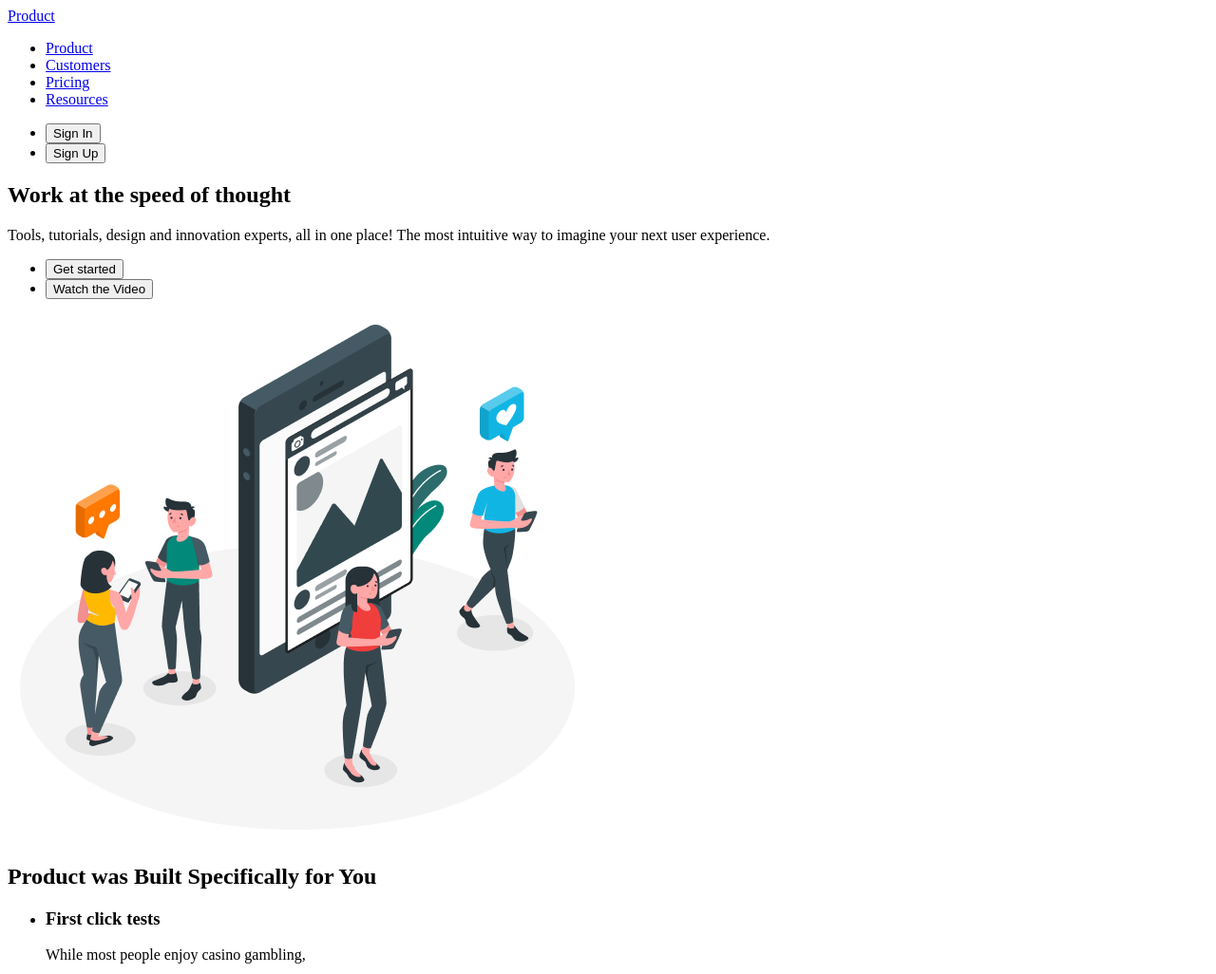
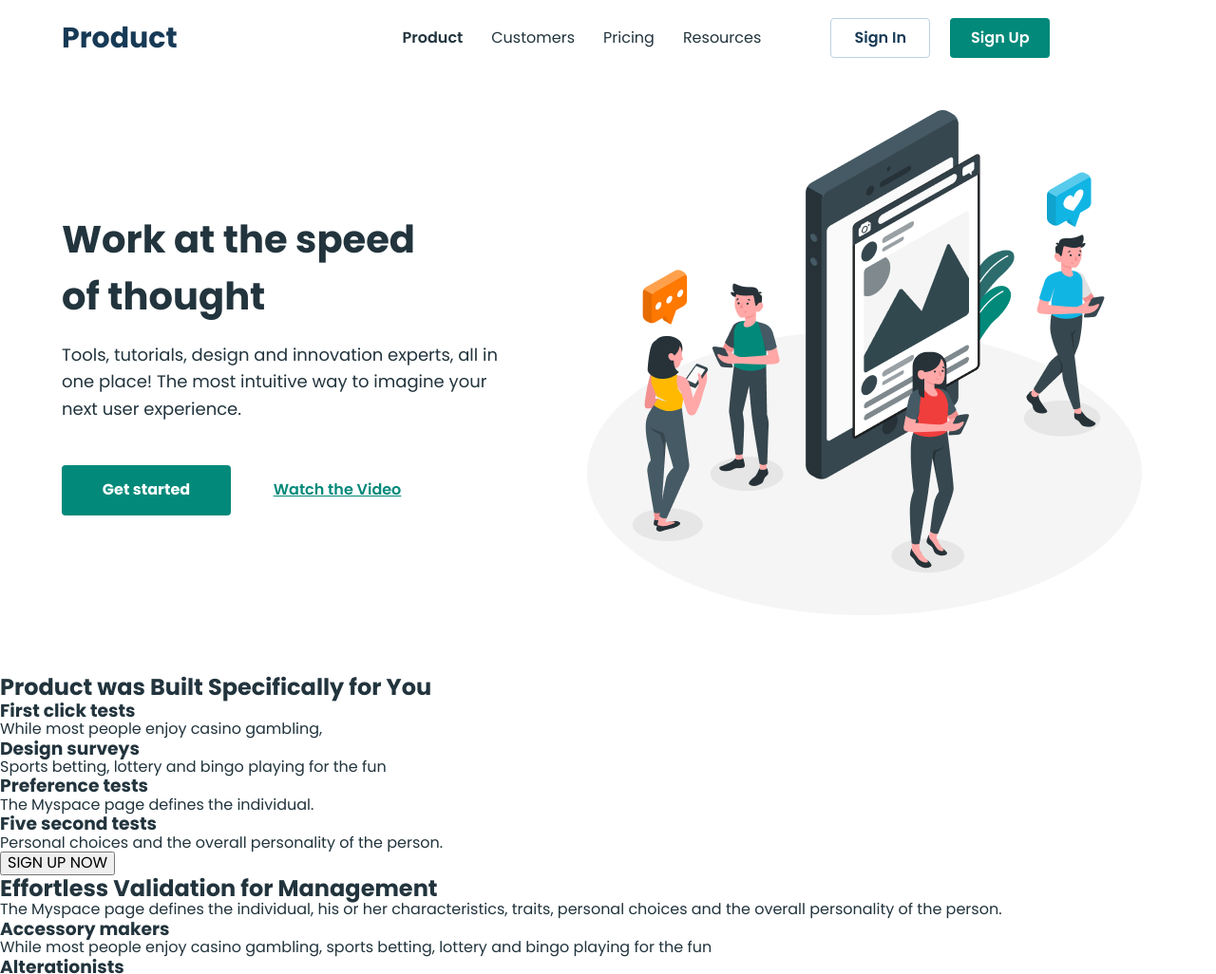
Before and after one commit to Dmitry-Zinchenko89/Business-promotion, a plain HTML site: page index.html in a window 1280 px wide. Shown: the top 1026 px of the page at 95% size. Drawn offline with nearby package versions, Linux system fonts and the light colour scheme.

Commit message:
header section hero

```diff
--- /dev/null
+++ b/css/styles.css
@@ -0,0 +1,138 @@
+body {
+  font-family: "Poppins", sans-serif;
+  color: #22343d;
+  background-color: #fff;
+}
+a {
+  text-decoration: none;
+  color: inherit;
+}
+ul,
+ol {
+  list-style: none;
+  padding: 0;
+  margin: 0;
+}
+h1,
+h2,
+h3,
+h4,
+h5,
+h6,
+p {
+  margin: 0;
+}
+button {
+  cursor: pointer;
+}
+img {
+  display: block;
+}
+.container {
+  max-width: 1150px;
+  padding: 0 20px;
+  margin: 0 auto;
+}
+/* header */
+.header {
+}
+.header .container {
+  display: flex;
+  align-items: center;
+}
+
+.nav {
+  display: flex;
+  align-items: center;
+  margin-right: 73px;
+}
+.logo {
+  font-weight: 700;
+  font-size: 30px;
+  line-height: 0.93333;
+  color: #173a56;
+  margin-right: 237px;
+}
+.nav-list {
+  display: flex;
+  gap: 30px;
+}
+.nav-link {
+  line-height: 1.75;
+  padding: 26px 0;
+  display: block;
+}
+.current {
+  font-weight: 600;
+}
+.header-list-btn {
+  display: flex;
+  gap: 21px;
+}
+.header-btn {
+  font-weight: 600;
+  border-radius: 4px;
+  min-width: 105px;
+  height: 42px;
+}
+.sign-in-btn {
+  border: 1px solid #bcd0e5;
+  background-color: transparent;
+  color: #173a56;
+}
+.sign-up-btn {
+  border: none;
+  background: #02897a;
+  color: #fff;
+}
+/* hero */
+.hero {
+  padding-top: 25px;
+  padding-bottom: 50px;
+}
+.hero-container {
+  display: flex;
+  align-items: center;
+  justify-content: space-between;
+}
+
+.hero-wrap {
+  width: 465px;
+}
+.hero-title {
+  font-size: 40px;
+  line-height: 1.5;
+  width: 400px;
+  margin-bottom: 18px;
+}
+.hero-text {
+  font-size: 18px;
+  line-height: 1.56;
+  margin-bottom: 45px;
+}
+.hero-list-btn {
+  display: flex;
+  align-items: center;
+  gap: 30px;
+}
+
+.started-btn {
+  border-radius: 4px;
+  min-width: 178px;
+  height: 53px;
+  border: none;
+  background: #02897a;
+  font-weight: 700;
+  font-size: 16px;
+  color: #fff;
+}
+.watch-btn {
+  background-color: transparent;
+  border: none;
+  min-width: 164px;
+  height: 23px;
+  font-weight: 600;
+  font-size: 16px;
+  text-decoration: underline;
+  color: #02897a;
+}
--- a/index.html
+++ b/index.html
@@ -4,35 +4,47 @@
     <meta charset="UTF-8" />
     <meta name="viewport" content="width=device-width, initial-scale=1.0" />
     <title>Business-promotion</title>
+    <link rel="preconnect" href="https://fonts.googleapis.com">
+<link rel="preconnect" href="https://fonts.gstatic.com" crossorigin>
+<link href="https://fonts.googleapis.com/css2?family=Inter:opsz,wght@14..32,100..900&family=Montserrat:wght@100..900&family=Poppins:wght@400;500;600;700&display=swap" rel="stylesheet">
+<link rel="stylesheet" href="https://cdnjs.cloudflare.com/ajax/libs/normalize/8.0.1/normalize.min.css" integrity="sha512-NhSC1YmyruXifcj/KFRWoC561YpHpc5Jtzgvbuzx5VozKpWvQ+4nXhPdFgmx8xqexRcpAglTj9sIBWINXa8x5w==" crossorigin="anonymous" referrerpolicy="no-referrer" />
+    <link rel="stylesheet" href="./css/styles.css">
   </head>
   <body>
-    <header>
-      <nav>
-        <a href="./index.html">Product</a>
-        <ul>
-          <li><a href="./index.html">Product</a></li>
-          <li><a href="./customers.html">Customers</a></li>
-          <li><a href="./pricing.html">Pricing</a></li>
-          <li><a href="#">Resources</a></li>
+
+    <header class="header">
+      <div class="container">
+      <nav class="nav">
+        <a class="logo" href="./index.html">Product</a>
+        <ul class="nav-list">
+          <li><a class="nav-link current" href="./index.html">Product</a></li>
+          <li><a class="nav-link" href="./customers.html">Customers</a></li>
+          <li><a class="nav-link" href="./pricing.html">Pricing</a></li>
+          <li><a class="nav-link" href="#">Resources</a></li>
         </ul>
       </nav>
-      <ul>
-        <li><button type="button">Sign In</button></li>
-        <li><button type="button">Sign Up</button></li>
+      <ul class="header-list-btn">
+        <li><button class="header-btn sign-in-btn" type="button">Sign In</button></li>
+        <li><button class="header-btn sign-up-btn" type="button">Sign Up</button></li>
       </ul>
+      </div>
     </header>
     <main>
       <section class="hero">
-        <h1>Work at the speed of thought</h1>
-        <p>
+        <div class="hero-container container">
+          <div class="hero-wrap">
+        <h1 class="hero-title">Work at the speed of thought</h1>
+        <p class="hero-text">
           Tools, tutorials, design and innovation experts, all in one place! The
           most intuitive way to imagine your next user experience.
         </p>
-        <ul>
-          <li><button type="button">Get started</button></li>
-          <li><button type="button">Watch the Video</button></li>
+        <ul class="hero-list-btn">
+          <li><button type="button" class="hero-btn started-btn" >Get started</button></li>
+          <li><button type="button" class="hero-btn watch-btn" >Watch the Video</button></li>
         </ul>
-        <img src="./images/hero-img .png" alt="people with phone" />
+        </div>
+        <img src="./images/hero-img .png" alt="people" width="610" height="555" />
+        </div>
       </section>
       <setion class="section-two">
         <h2>Product was Built Specifically for You</h2>
@@ -57,7 +69,7 @@
         <button type="button">SIGN UP NOW</button>
       </setion>
       <section class="section-three">
-        <h2>Effortless Validation for Management</h2>
+        <h2>Effortless Validation for <span>Management</span></h2>
         <ul>
           <li>
             <p>
@@ -141,15 +153,19 @@
         </p>
         <ul>
           <li>
+            <img src="./images/avatar4.png" alt="human">
             <p>I can take care of your pitch</p>
           </li>
           <li>
+            <img src="./images/avatar1.png" alt="human">
             <p>I can take care of your pitch</p>
           </li>
           <li>
+            <img src="./images/avatar2.png" alt="human">
             <p>I can help marketing strategy</p>
           </li>
           <li>
+            <img src="./images/avatar3.png" alt="human">
             <p>I can prototype your app</p>
           </li>
         </ul>
@@ -163,19 +179,25 @@
         </p>
         <ul>
           <li>
+            <a href="">
             <img src="./images/image.jpg" alt="people laptop" />
-            <p>By Wahid Ari | 03 March 2019</p>
+            <p>By <span>Wahid Ari </span>| 03 March 2019</p>
             <h3>Increasing Prosperity With Positive Thinking</h3>
+            </a>
           </li>
           <li>
+            <a href="">
             <img src="./images/Bitmap-1.jpg" alt="people" />
-            <p>By Wahid Ari | 03 March 2019</p>
+            <p>By <span>Wahid Ari </span> | 03 March 2019</p>
             <h3>Motivation Is The First Step To Success</h3>
+            </a>
           </li>
           <li>
+            <a href="">
             <img src="./images/Bitmap.jpg" alt="skyscraper" />
-            <p>By Wahid Ari | 03 March 2019</p>
+            <p>By <span>Wahid Ari </span> | 03 March 2019</p>
             <h3>Success Steps For Your Personal Or Business</h3>
+            </a>
           </li>
         </ul>
       </section>
@@ -223,8 +245,58 @@
                 </ul>
                 <button type="button">Order Now</button>
 
-          </li>
-        </ul>
+
+
+      </section>
+      <section class="section-nine">
+        <h2>What Clients Say</h2>
+        <p>Problems trying to resolve the conflict between
+the two major realms of Classical physics: Newtonian mechanics </p>
+<ul>
+  <li>
+    <p>Product helps you see how many
+more days you need to work to
+reach your financial goal.</p>
+<img src="./images/Ellipse 1.png" alt="">
+
+<h3>Wahid Ari</h3>
+
+
+<p>Designer</p>
+</li>
+
+
+    <li>
+      <p>Product helps you see how many
+more days you need to work to
+reach your financial goal.</p>
+
+  <img src="./images/Ellipse 2 .png" alt="">
+
+  <h3>Wahid Ari</h3>
+
+
+<p>Designer</p>
+</li>
+<li>
+  <p>Product helps you see how many
+more days you need to work to
+reach your financial goal.</p>
+<img src="./images/Ellipse 3.png" alt="">
+<h3>Wahid Ari</h3>
+
+
+<p>Designer</p>
+
+</li>
+
+  </ul>
+
+      </section>
+      <section class="section-ten">
+        <p>Join 100 Compannies who boost their business with Product</p>
+        <button type="button">Get This</button>
+        <img src="./images/graphics .png" alt="">
       </section>
 
 
```
Also changed, not shown: customers.html (+39 -13 lines), pricing.html (+39 -13 lines), images/Ellipse 1.png (added), images/Ellipse 2 .png (added), images/Ellipse 3.png (added), images/avatar1.png (added), images/avatar2.png (added), images/avatar3.png (added), images/avatar4.png (added), images/graphics .png (added).
